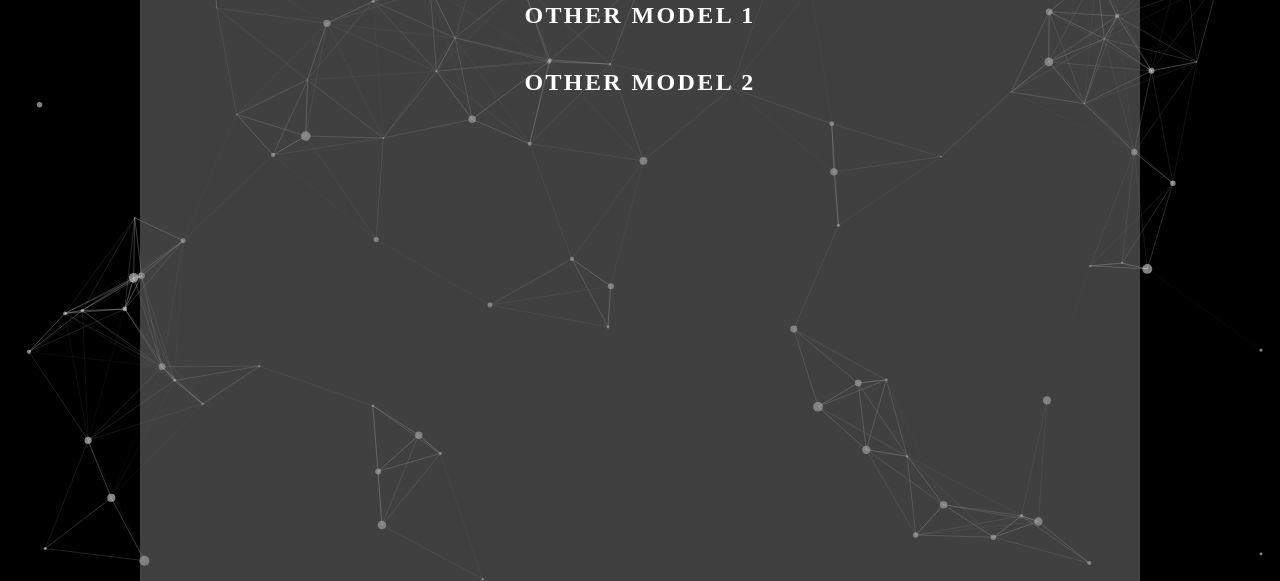
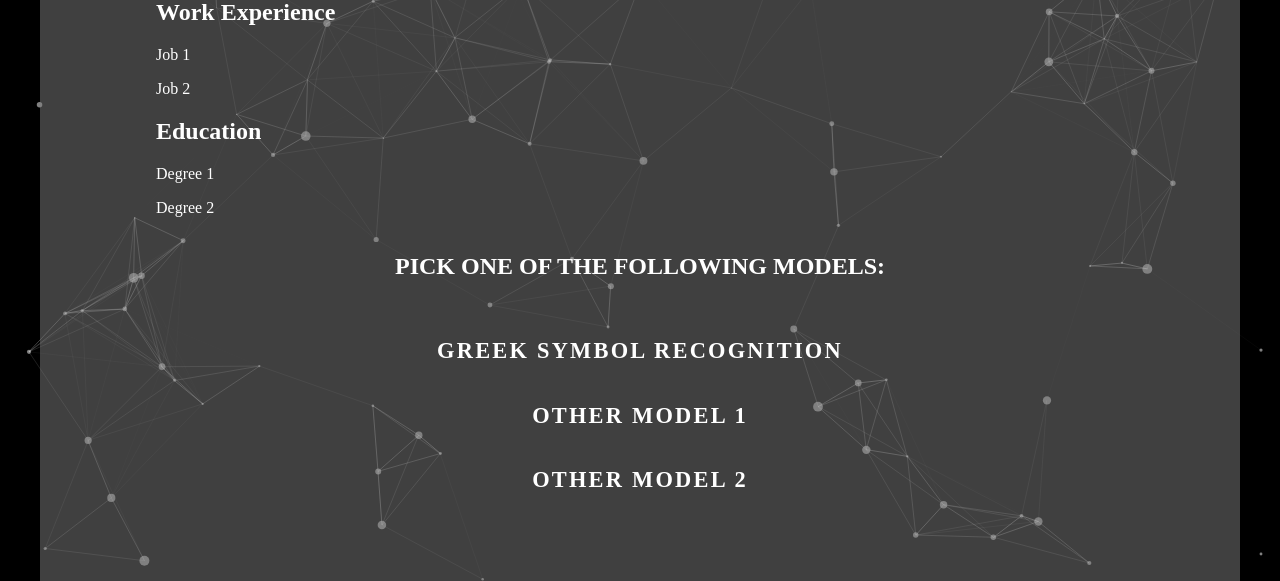
Before and after one commit to buzaXnov/my-website, a Flask app: page / in a window 1280 px wide. Shown: the part 584-1165 px from the top of the page. Run offline with Flask 3, Linux system fonts and the light colour scheme.

Commit message:
Made the webpage scrollable.
Added scrolling capability. Added an image of me and added a resume-section that still needs a lot of work.

```diff
--- a/static/style.css
+++ b/static/style.css
@@ -1,8 +1,22 @@
+html, body {
+  overflow: auto;
+}
+
+#particles-js {
+  z-index: -2;
+  width: 100%;
+  height: 100%;
+  background-color: #000000;
+  position: fixed;
+  top: 0;
+  left: 0;
+}
+
 #title {
   text-align: center;
   color: white;
-  z-index: 2;
-  position: fixed;
+  position: absolute;
+  top: 100px;
   right: 0;
   left: 0;
 }
@@ -13,14 +27,13 @@
   margin-left: auto;
   margin-right: auto;
   margin-top: 100px;
-  z-index: 2;
-  position: fixed;
+  position: absolute;
   right: 0;
   left: 0;
 }
 
 #scroll-canvas {
-  z-index: 1;
+  z-index: -1;
   margin-left: auto;
   margin-right: auto;
   position: fixed;
@@ -28,7 +41,7 @@
   left: 0;
   top: 0;
   background-color: grey;
-  width: 1000px;
+  width: 1200px;
   height: 100%;
   opacity: 50%;
 }
@@ -36,34 +49,36 @@
 #prediction {
   text-align: center;
   color: white;
-  z-index: 2;
-  position: fixed;
+  position: absolute;
   top: 725px;
   right: 0;
   left: 0;
 }
 
-#particles-js {
-  z-index: 0;
-  width: 100%;
-  height: 100%;
-  background-color: #000000;
-  position: fixed;
-  top: 0;
-  left: 0;
-}
-
-#model-links {
-  /* display: block; */
-  position: fixed;
-  top: calc(50% + 1em);
+#model-choice {
+  display: block;
+  position: absolute;
+  top: 850px;
   left: 50%;
   transform: translate(-50%, -50%);
   margin: 0;
   padding: 0;
   list-style: none;
-  z-index: 1;
-  /* color: white; */
+  color: white;
+  font-size: 1.5em;
+  font-weight: bold;
+  text-transform: uppercase;
+}
+
+#model-links {
+  display: block;
+  position: absolute;
+  top: 1000px;
+  left: 50%;
+  transform: translate(-50%, -50%);
+  margin: 0;
+  padding: 0;
+  list-style: none;
 }
 #model-links li {
   margin: 1em;
@@ -74,7 +89,7 @@
   padding: 0.5em 1em;
   text-decoration: none;
   color: white;
-  font-size: 1.5em;
+  font-size: 1.4em;
   font-weight: bold;
   text-transform: uppercase;
   letter-spacing: 0.1em;
@@ -82,3 +97,50 @@
   border-radius: 0.25em;
   transition: 0.25s;
 }
+
+#resume-section {
+  position: absolute;
+  right: 0;
+  left: 0;
+  top: 200px;
+  width: 1000px;
+  margin-left: auto;
+  margin-right: auto;
+  /* top: 500px; */
+  /* align-items: center; */
+  /* margin: 2em 0; */
+}
+
+#resume-image {
+  padding: 0 1em;
+}
+
+#resume-image img {
+  /* max-width: 100%; */
+  /* height: 500px; */
+  width: 50%;
+  display: block;
+  margin-left: auto;
+  margin-right: auto;
+}
+
+#resume-text {
+  flex-basis: 50%;
+  padding: 0 1em;
+  color: #FFF;
+}
+
+#resume-text h2 {
+  font-size: 1.5em;
+  margin-top: 10;
+}
+
+#resume-text ul {
+  list-style: none;
+  margin-top: 0;
+  padding-left: 0;
+}
+
+#resume-text li {
+  margin-bottom: 1em;
+}
--- a/templates/greek_symbols.html
+++ b/templates/greek_symbols.html
@@ -4,7 +4,7 @@
 <head>
   <title>Greek Symbols Recognition</title>
   <meta charset="utf-8">
-  <meta name="viewport" content="width=device-width, initial-scale=1">
+  <meta name="viewport" content="width=device-width, initial-scale=1, user-scalable=yes">
   <link rel="stylesheet" href="{{ url_for('static',filename='style.css') }}">
   <!-- <link rel="icon" type="image/x-icon" href="favicon.ico"> -->
   <link rel="shortcut icon" type="image/x-icon" href="{{ url_for('static', filename='favicon.ico') }}">
--- a/templates/home.html
+++ b/templates/home.html
@@ -4,7 +4,7 @@
 <head>
   <title>Homepage</title>
   <meta charset="utf-8">
-  <meta name="viewport" content="width=device-width, initial-scale=1">
+  <meta name="viewport" content="width=device-width, initial-scale=1, user-scalable=yes">
   <link rel="stylesheet" type="text/css" href="{{ url_for('static',filename='style.css') }}">
   <link rel="shortcut icon" type="image/x-icon" href="{{ url_for('static', filename='favicon.ico') }}">
 </head>
@@ -13,7 +13,26 @@
     <canvas id="scroll-canvas"></canvas>
 
     <h1 id="title">Welcome to My Website!</h1>
-  <p>Please choose one of the following models:</p>
+
+    <div id="resume-section">
+      <div id="resume-image">
+        <img src="{{ url_for('static', filename='me.jpg') }}" alt="Resume Image">
+      </div>
+      <div id="resume-text">
+        <h2>Work Experience</h2>
+        <ul>
+          <li>Job 1</li>
+          <li>Job 2</li>
+        </ul>
+        <h2>Education</h2>
+        <ul>
+          <li>Degree 1</li>
+          <li>Degree 2</li>
+        </ul>
+      </div>
+    </div>
+
+    <h2 id="model-choice">Pick one of the following models:</h2>
     <ul id="model-links">
       <li><a href="{{ url_for('greek_symbols') }}">Greek Symbol Recognition</a></li>
       <li><a href="#">Other Model 1</a></li>
@@ -23,7 +42,6 @@
 
   <div id="particles-js"></div>
   <script text="text/javascript" src="{{ url_for('static', filename='particles.js') }}"></script>
-
 </body>
 
 </html>
```
Lines whose indentation alone changed are shown as unchanged.
